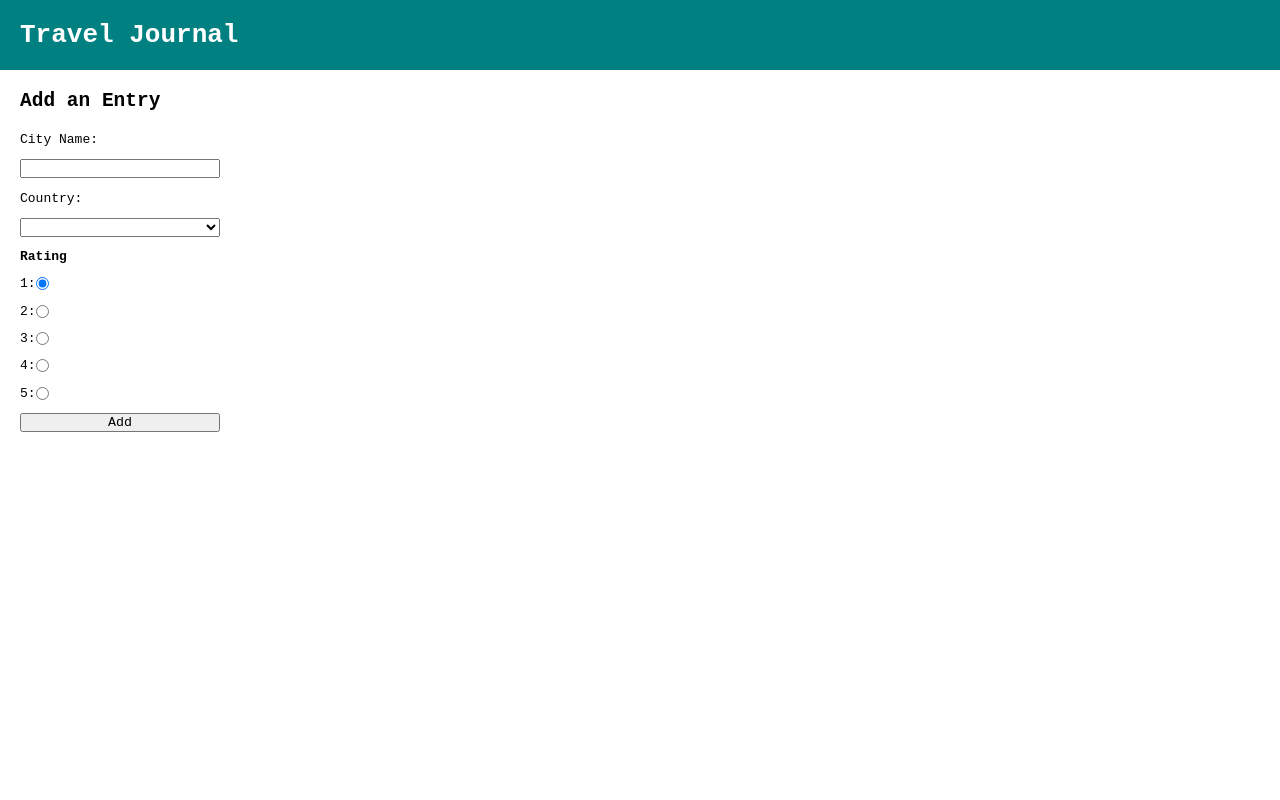
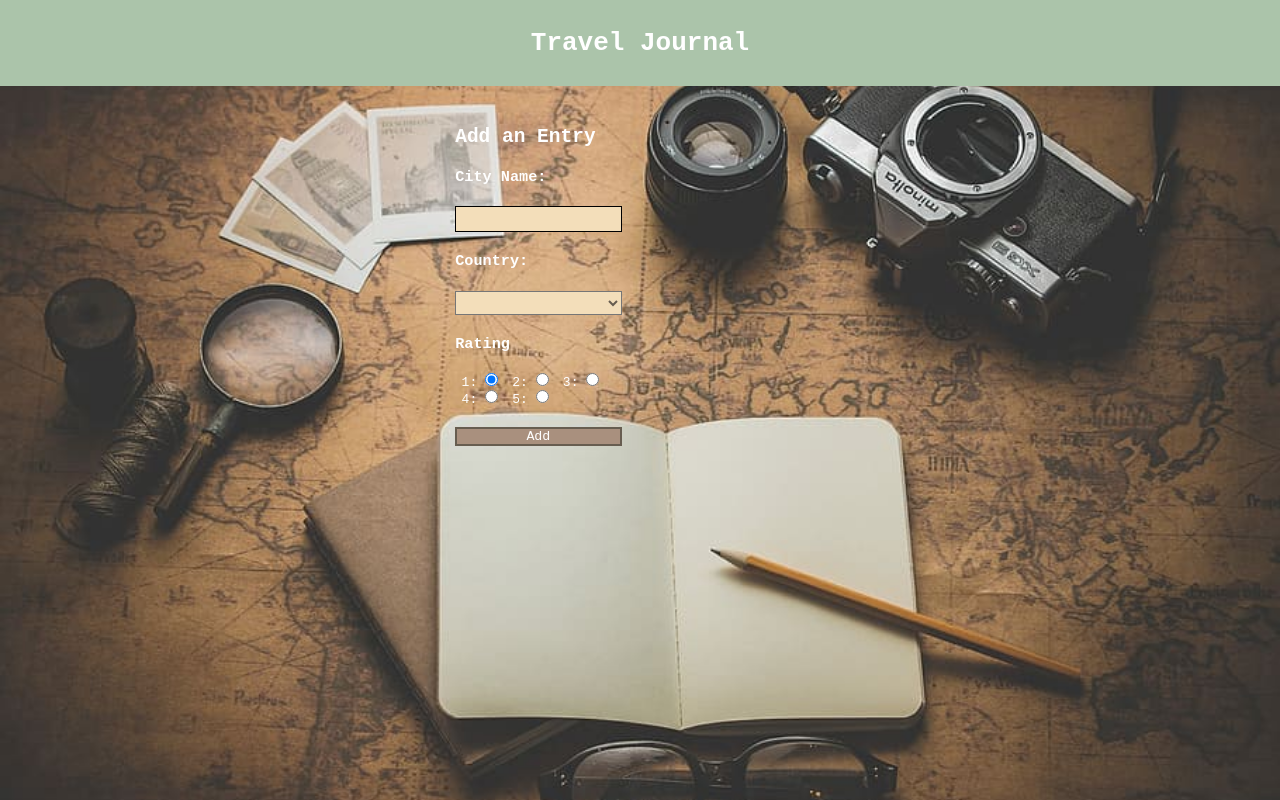
Before and after one commit to evanjarvis1/SQL-assessment, a website: page public/index.html in a window 1280 px wide. Drawn offline with nearby package versions, Linux system fonts and the light colour scheme; no server answers.

Commit message:
Extra styling to make it pretty!

```diff
--- a/public/index.css
+++ b/public/index.css
@@ -1,16 +1,37 @@
 * {
+
     font-family: monospace;
+
+    color: white;
+
     margin: 0;
     padding: 0;
 }
 
+#specifyColor {
+    accent-color: red;
+}
+
+body {
+    background-image: url("travel-journal-camera-map.jpg");
+    background-repeat: no-repeat;
+    background-size: cover;
+}
+
 header {
-    background-color: teal;
+    text-align: center;
+    background-color: #ABC4AA;
     color: white;
+    padding: 1vh;
 }
 
 h1 {
     padding: 20px;
+
+}
+
+h2 {
+    justify-content: center;
 }
 
 main {
@@ -21,23 +42,48 @@ aside {
     margin: 20px;
 }
 
+#country-select {
+    background-color: #F3DEBA;
+    color: #675D50;
+    height: 3vh;
+}
+
+
 form {
     display: flex;
+    margin-left: 34vw;
     flex-direction: column;
     justify-content: space-between;
-    height: 300px;
-    width: 200px;
+    height: 40vh;
+    width: 13vw;
     margin-top: 20px;
+}
+
+#name-input {
+    border: 1px solid black;
+    background-color: #F3DEBA;
+    color: #675D50;
+    text-align: center;
+    height: 3vh;
+}
+
+form > button {
+    border: 2px solid #675D50;
+    background-color: #A9907E;
 }
 
 .radio {
     display: flex;
+    display: inline-block;
+    margin-left: .5vw;
 }
 
 .country-card {
+    background-color: rgb(103, 93, 80, .5);
     border: 1px solid black;
-    padding: 20px;
-    margin: 20px;
+    padding: 1vw;
+    margin: 1vw;
+    margin-top: 2vw;
 }
 
 .country-card > h2 {
@@ -47,4 +93,5 @@ form {
 .country-card > button {
     margin-top: 10px;
     padding: 2px 10px;
+    background-color: #A9907E;
 }
--- a/public/index.html
+++ b/public/index.html
@@ -14,21 +14,22 @@
 
     <main>
         <aside>
-            <h2>Add an Entry</h2>
+
 
             <form>
-                <label for="name-input">City Name:</label>
+                <h2>Add an Entry</h2>
+                <label for="name-input"><h3>City Name:</h3></label>
                 <input type='text' id="name-input"/>
 
-                <label for="country-select">Country:</label>
+                <label for="country-select"><h3>Country:</h3></label>
                 <select id="country-select"></select>
 
-                <h4>Rating</h4>
+                <h3>Rating</h3>
+                <div id="ratingDiv">
                 <div class="radio">
                     <label for="rating-one">1:</label>
                     <input type="radio" name="rating" value="1" id="rating-one" checked="true"/>
                 </div>
-
                 <div class="radio">
                     <label for="rating-two">2:</label>
                     <input type="radio" name="rating" value="2" id="rating-two"/>
@@ -48,7 +49,7 @@
                     <label for="rating-five">5:</label>
                     <input type="radio" name="rating" value="5" id="rating-five"/>
                 </div>
-
+            </div>
                 <button>Add</button>
             </form>
         </aside>
```
Also changed, not shown: public/travel-journal-camera-map.jpg (added).
